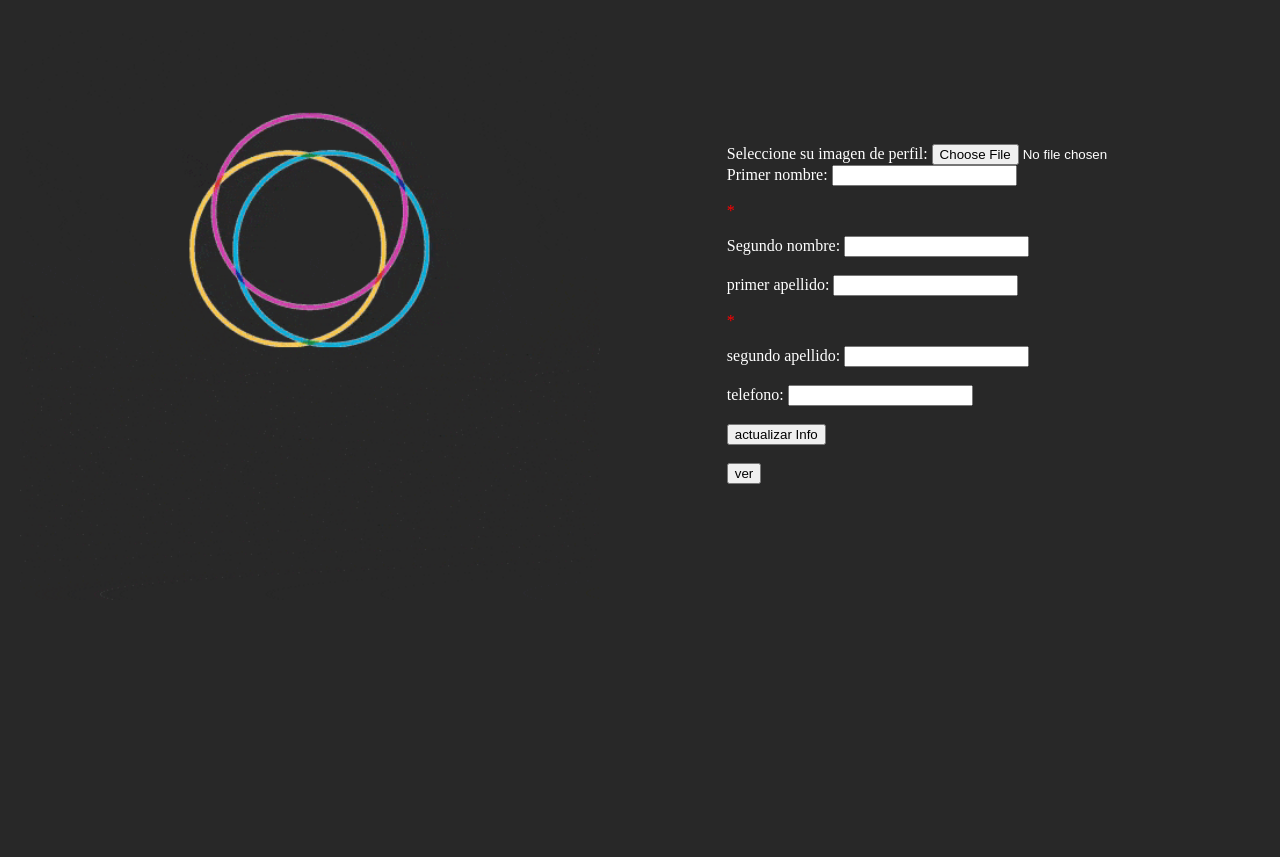
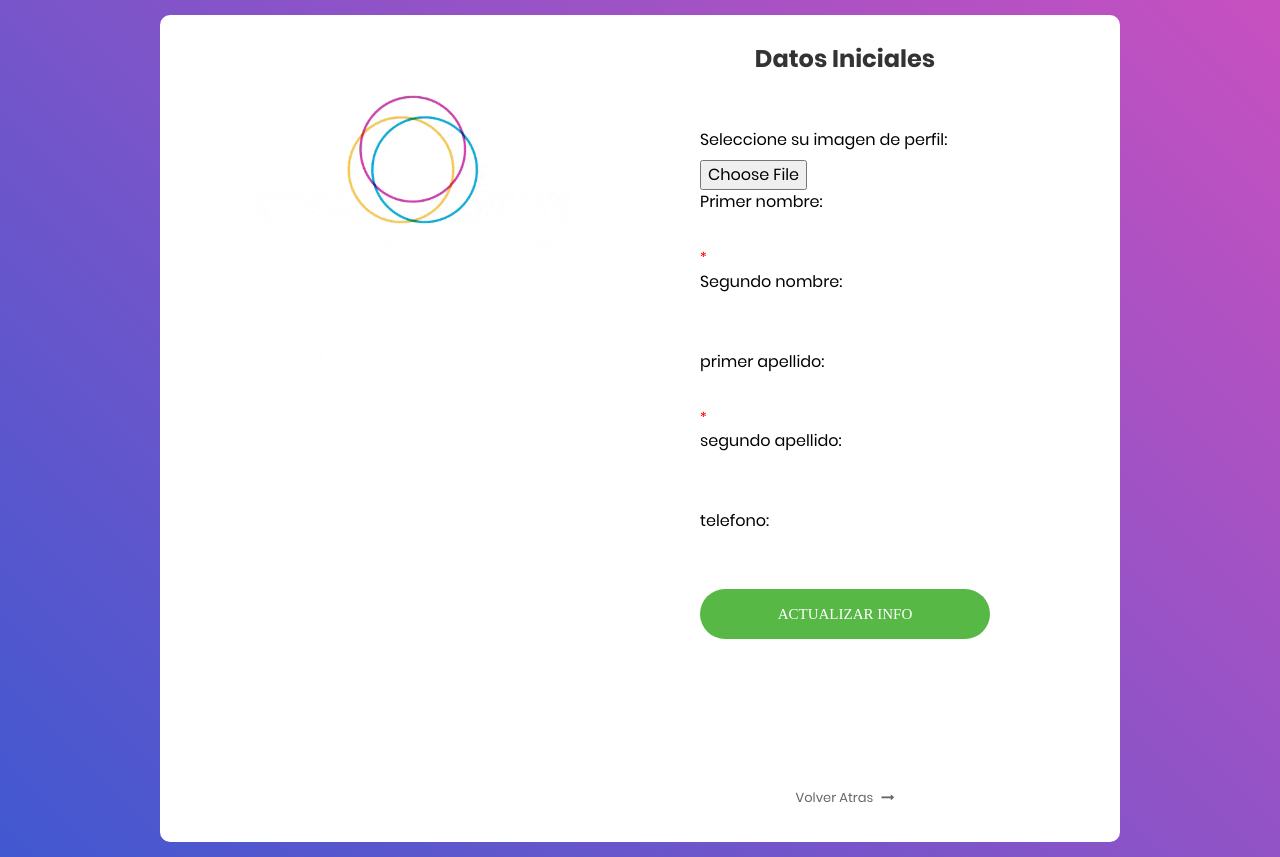
Before and after one commit to Code-A-H/I-Com, a PHP site: page /PerfilConf.php?usuar=1 in a window 1280 px wide. Before the commit the page ends 600 px from the top, so only its background shows below. Run offline with PHP 8.4, Linux system fonts and the light colour scheme; some web fonts are replaced.

Commit message:
MOD06-03

```diff
--- a/PerfilConf.php
+++ b/PerfilConf.php
@@ -70,11 +70,124 @@
 }
 
 ?>
+
 <!DOCTYPE html>
+<html lang="es">
+
+<head>
+    <title>Datos Iniciales</title>
+    <meta charset="UTF-8">
+    <meta http-equiv="Expires" content="0">
+    <meta http-equiv="Last-Modified" content="0">
+    <meta http-equiv="Cache-Control" content="no-cache, mustrevalidate">
+    <meta http-equiv="Pragma" content="no-cache">
+
+    <link rel="stylesheet" href="estilos.css">
+    <link rel="shortcut icon" type="image/x-icon" href="icon.ico" />
+    <meta name="viewport" content="width=device-width, initial-scale=1">
+    <!--===============================================================================================-->
+    <link rel="shortcut icon" type="image/x-icon" href="icon.ico" />
+    <!--===============================================================================================-->
+    <link rel="stylesheet" type="text/css" href="vendor/bootstrap/css/bootstrap.min.css">
+    <!--===============================================================================================-->
+    <link rel="stylesheet" type="text/css" href="fonts/font-awesome-4.7.0/css/font-awesome.min.css">
+    <!--===============================================================================================-->
+    <link rel="stylesheet" type="text/css" href="vendor/animate/animate.css">
+    <!--===============================================================================================-->
+    <link rel="stylesheet" type="text/css" href="vendor/css-hamburgers/hamburgers.min.css">
+    <!--===============================================================================================-->
+    <link rel="stylesheet" type="text/css" href="vendor/select2/select2.min.css">
+    <!--===============================================================================================-->
+    <link rel="stylesheet" type="text/css" href="css/util.css">
+    <link rel="stylesheet" type="text/css" href="css/main.css">
+    <!--===============================================================================================-->
+</head>
+
+<body>
+
+    <div class="limiter">
+        <div class="container-login100">
+            <div class="wrap-login200">
+                <div class="login100-pic js-tilt" data-tilt>
+                    <img src="I-COM-B.gif" alt="Funny image">
+                </div>
+
+                <form action="<?php echo $_SERVER['PHP_SELF']; ?>" method="POST" enctype="multipart/form-data" class="login100-form validate-form">
+                    <span class="login100-form-title">
+                        Datos Iniciales
+                    </span>
+
+                    <div class="wrap-input100 validate-input" data-validate="Se Requiere El Usuario">
+                        <input type="text" style="display: none;" name="user" value="<?php echo $_GET['usuar']; ?>" >
+                        <label style="color:black;" class="let">Seleccione su imagen de perfil: </label>
+                        <input type="file" id="fileImg" name="fileImg"> <br>
+                        <label style="color:black;" class="let">Primer nombre: </label>
+                        <input type="text" id="Nom" name="Nombre" required><p>*</p>
+                        <label style="color:black;" class="let">Segundo nombre: </label>
+                        <input type="text" id="Nom2" name="Nombre2">
+                        <br><br>
+                        <label style="color:black;" class="let">primer apellido: </label>
+                        <input type="text" id="Ape" name="Apellido" required><p>*</p>
+                        <label style="color:black;" class="let">segundo apellido: </label>
+                        <input type="text" id="Ape2" name="Apellido2">
+                        <br><br>
+                        <label style="color:black;" class="let">telefono: </label>
+                        <input type="text" id="tel" name="telefono">
+                        <br><br>
+                        <input class="login100-form-btn" type="submit" value="Actualizar Info" name="actualizarInfo">
+                    </div>
+
+                    <!--<div class="text-center p-t-12">
+						<span class="txt1">
+							Forgot
+						</span>
+						<a class="txt2" href="#">
+							Username / Password?
+						</a>
+					</div>-->
+
+                    <div class="text-center p-t-136">
+                        <a class="txt2" href="index.html">
+                            Volver Atras
+                            <i class="fa fa-long-arrow-right m-l-5" aria-hidden="true"></i>
+                        </a>
+                    </div>
+                </form>
+
+            </div>
+        </div>
+    </div>
+
+
+
+
+    <!--===============================================================================================-->
+    <script src="vendor/jquery/jquery-3.2.1.min.js"></script>
+    <!--===============================================================================================-->
+    <script src="vendor/bootstrap/js/popper.js"></script>
+    <script src="vendor/bootstrap/js/bootstrap.min.js"></script>
+    <!--===============================================================================================-->
+    <script src="vendor/select2/select2.min.js"></script>
+    <!--===============================================================================================-->
+    <script src="vendor/tilt/tilt.jquery.min.js"></script>
+    <script>
+        $('.js-tilt').tilt({
+            scale: 1.1
+        })
+    </script>
+    <!--===============================================================================================-->
+    <script src="js/main.js"></script>
+
+</body>
+
+</html>
+
+
+<!--<!DOCTYPE html>
 <html>
     <head>
         <meta charset="UTF-8">
-        <!--para evitar errores con el cache-->
+            para evitar errores con el cache
         <meta http-equiv="Expires" content="0">
         <meta http-equiv="Last-Modified" content="0">
         <meta http-equiv="Cache-Control" content="no-cache, mustrevalidate">
@@ -90,9 +203,9 @@
             <img src="I-COM.gif" alt="Funny image">
         </div>
         <div class="inner2">
-            <!-- enctype=“multipart/form-data” -->
-            <form action="<?php echo $_SERVER['PHP_SELF']; ?>" method="POST" enctype="multipart/form-data">
-                <input type="text" style="display: none;" name="user" value="<?php echo $_GET['usuar']; ?>" >
+             enctype=“multipart/form-data”
+            <form action="" method="POST" enctype="multipart/form-data">
+                <input type="text" style="display: none;" name="user" value="" >
                 <label class="let">Seleccione su imagen de perfil: </label>
                 <input type="file" id="fileImg" name="fileImg"> <br>
                 <label class="let">Primer nombre: </label>
@@ -116,4 +229,4 @@
             </form>
         </div>
     </body>
-</html>
+</html>-->
```
